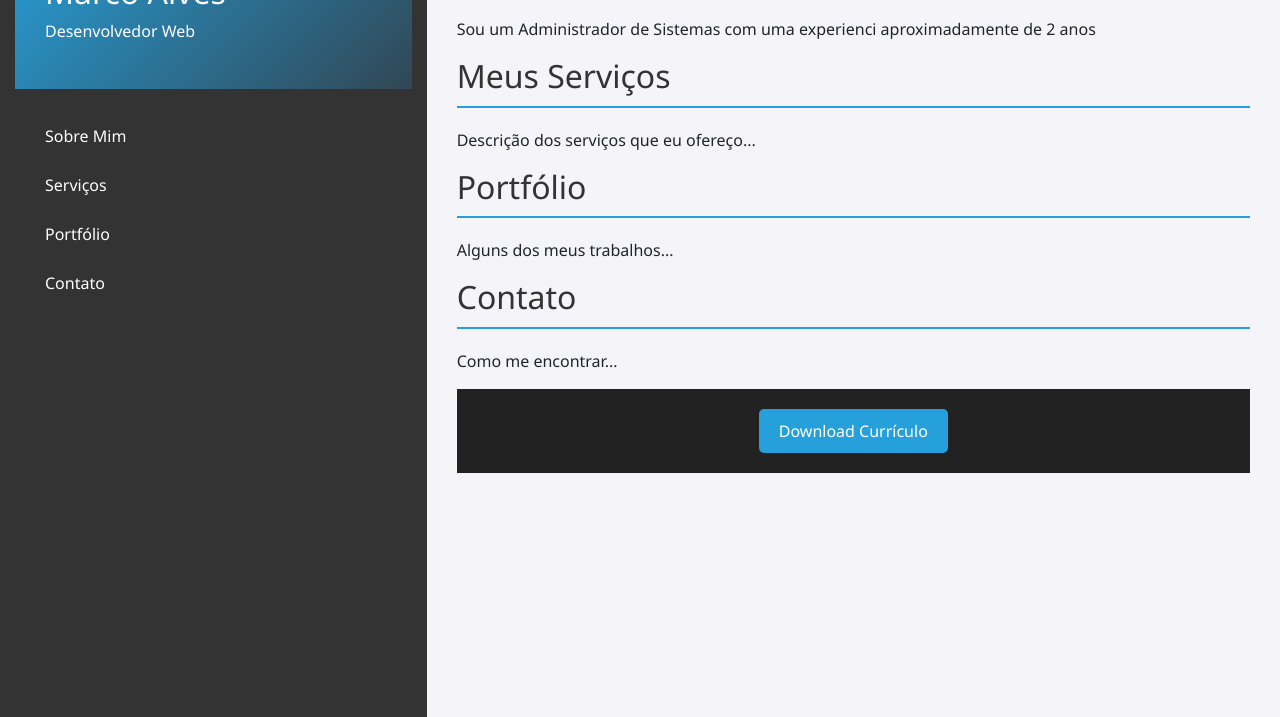
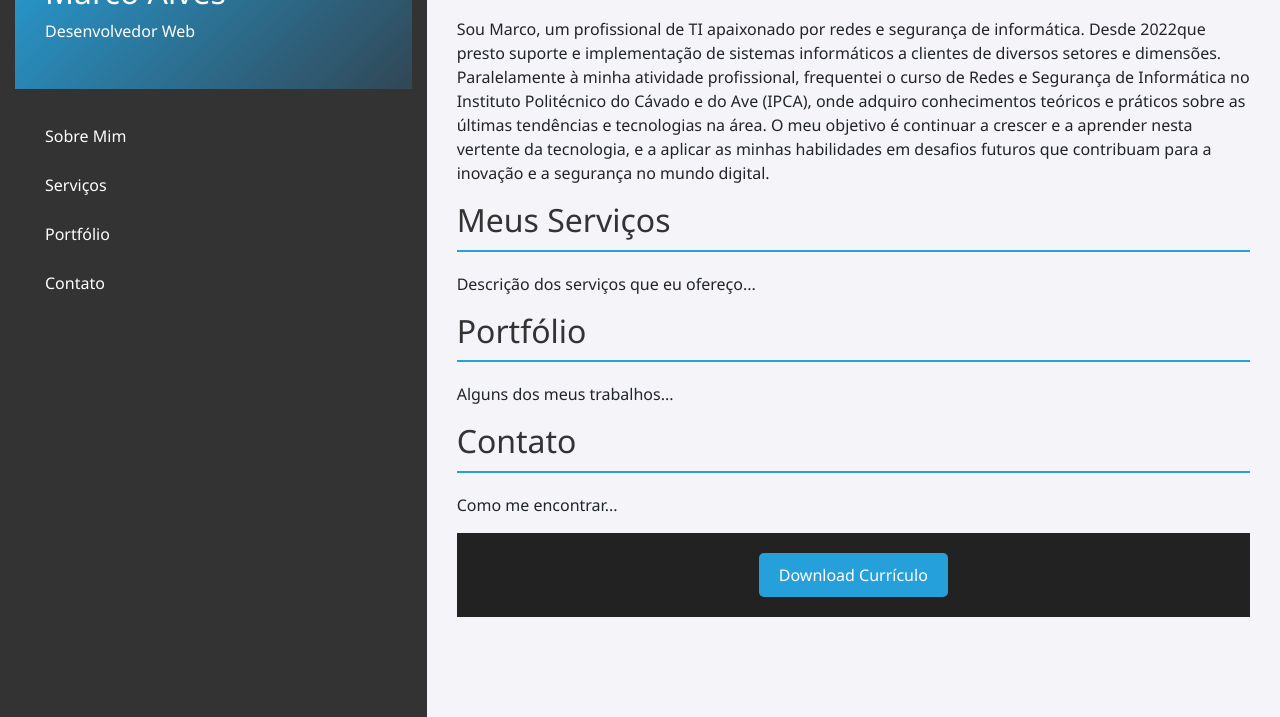
Before and after one commit to Sixtapt/cv, a plain HTML site: page index.html in a window 1280 px wide. Shown: the part 83-800 px from the top of the page. Drawn offline with nearby package versions, Linux system fonts and the light colour scheme.

Commit message:
Update index.html

```diff
--- a/index.html
+++ b/index.html
@@ -95,7 +95,16 @@
             <div class="col-md-8 main-content">
                 <section id="about-me">
                     <h2>Sobre Mim</h2>
-                    <p>Sou um Administrador de Sistemas com uma experienci aproximadamente de 2 anos</p>
+                    <p>Sou Marco, um profissional de TI apaixonado por redes e segurança de
+                        informática. Desde 2022que  presto suporte e implementação de sistemas
+                        informáticos a clientes de diversos setores e dimensões.
+                        Paralelamente à minha atividade profissional, frequentei
+                        o curso de Redes e Segurança de Informática no Instituto Politécnico
+                        do Cávado e do Ave (IPCA), onde adquiro conhecimentos teóricos e práticos
+                        sobre as últimas tendências e tecnologias na área. O meu objetivo é continuar
+                        a crescer e a aprender nesta vertente da tecnologia, e a aplicar as minhas
+                        habilidades em desafios futuros que contribuam para a inovação e a segurança
+                        no mundo digital.</p>
                 </section>
                 <section id="services">
                     <h2>Meus Serviços</h2>
```
